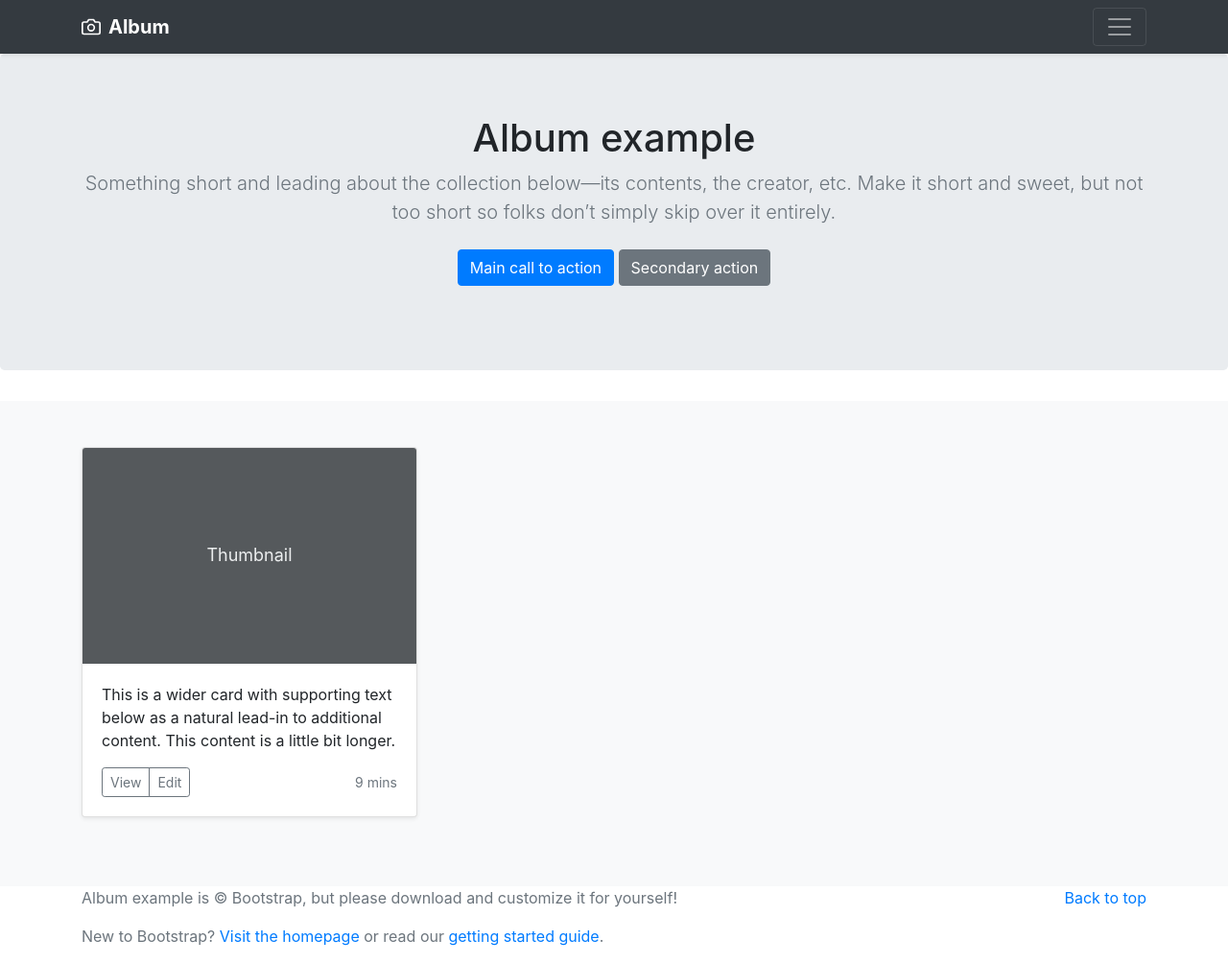
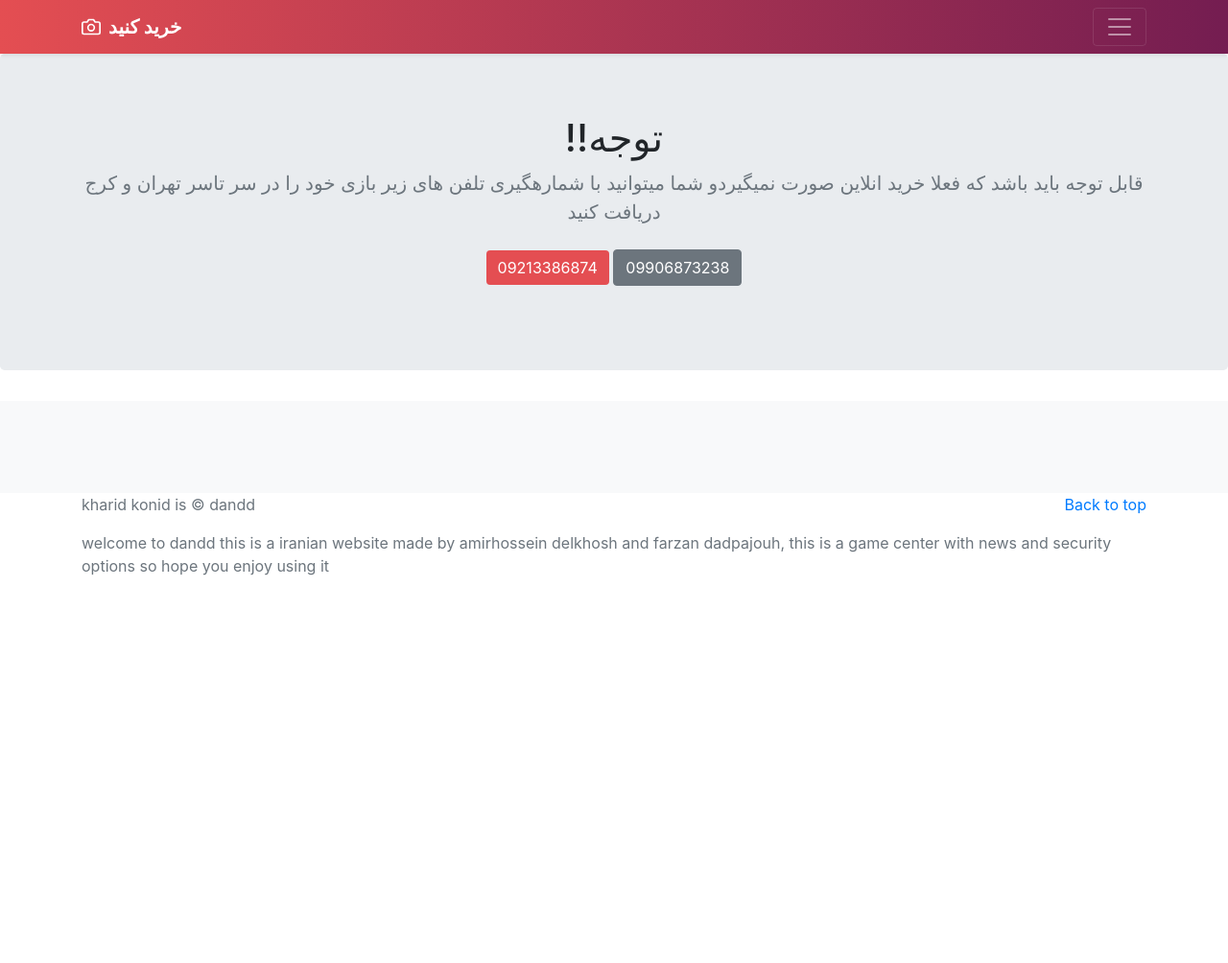
Before and after one commit to amirshd22/danddpro, a Django app: page /kharid/ in a window 1280 px wide. Shown: the whole page at 96% size. After the commit the page ends 600 px from the top, so only its background shows below. Run offline with Django 3.2, Linux system fonts and the light colour scheme; data that the repository does not hold is empty; some libraries are stand-ins or nearby versions.

Commit message:
done with the jobs and static files and ui of the home page

```diff
--- a/danddpy/urls.py
+++ b/danddpy/urls.py
@@ -15,10 +15,12 @@ Including another URLconf
 """
 from django.contrib import admin
 from django.urls import path
+import kharid_konid.views
 from . import views
 urlpatterns = [
     path('admin/', admin.site.urls),
     path('', views.home , name='home'),
-    path('kharid/', views.kharid , name = 'kharid'),
-    path('darbare/', views.dar, name='darbare')
+    path('kharid/', kharid_konid.views.kharid , name = 'kharid'),
+    path('darbare/', views.dar, name='darbare'),
+    path('akhbar/', views.akhbar, name="akhbar")
 ]
--- a/danddpy/views.py
+++ b/danddpy/views.py
@@ -11,3 +11,7 @@ def kharid(request):
 
 def dar(request):
     return render(request, 'htcss/darbare.html')
+
+
+def akhbar(request):
+    return render(request, 'htcss/akhbar.html')
--- a/kharid_konid/models.py
+++ b/kharid_konid/models.py
@@ -1,8 +1,7 @@
 from django.db import models
 
-# Create your models here.
+
 class Kharid(models.Model):
     img = models.ImageField(upload_to="images/")
-    text = models.CharField(max_length =255)
     price = models.CharField(max_length=55)
-    date =  models.DateField()
+    text = models.CharField(max_length=255)
--- a/templates/htcss/kharid.html
+++ b/kharid_konid/templates/DD/kharid.html
@@ -7,11 +7,10 @@
     <meta name="description" content="">
     <meta name="author" content="Mark Otto, Jacob Thornton, and Bootstrap contributors">
     <meta name="generator" content="Jekyll v3.8.5">
-    <title>Album example · Bootstrap</title>
+    <title>خرید کنید دی اند دی</title>
 
     <link rel="stylesheet" href="https://stackpath.bootstrapcdn.com/bootstrap/4.3.1/css/bootstrap.min.css" integrity="sha384-ggOyR0iXCbMQv3Xipma34MD+dH/1fQ784/j6cY/iJTQUOhcWr7x9JvoRxT2MZw1T" crossorigin="anonymous">
     <!-- Bootstrap core CSS -->
-<link href="/docs/4.3/dist/css/bootstrap.min.css" rel="stylesheet" integrity="sha384-ggOyR0iXCbMQv3Xipma34MD+dH/1fQ784/j6cY/iJTQUOhcWr7x9JvoRxT2MZw1T" crossorigin="anonymous">
 
 
     <style>
@@ -31,33 +30,40 @@
       }
     </style>
     <!-- Custom styles for this template -->
-    <link href="album.css" rel="stylesheet">
   </head>
   <body>
     <header>
-  <div class="collapse bg-dark" id="navbarHeader">
+  <div style=" background: #741d51; /* Old browsers */
+  background: -moz-linear-gradient(right, #741d51 0%, #e44e52 100%); /* FF3.6-15 */
+  background: -webkit-linear-gradient(right, #741d51 0%,#e44e52 100%); /* Chrome10-25,Safari5.1-6 */
+  background: linear-gradient(to left, #741d51 0%,#e44e52 100%); /* W3C, IE10+, FF16+, Chrome26+, Opera12+, Safari7+ */
+  filter: progid:DXImageTransform.Microsoft.gradient( startColorstr='#741d51', endColorstr='#e44e52',GradientType=1 ); /* IE6-9 */" class="collapse bg-dark" id="navbarHeader">
     <div class="container">
       <div class="row">
-        <div class="col-sm-8 col-md-7 py-4">
+        <div class="col-sm-9 col-md-7 py-1">
           <h4 class="text-white">خرید کنید</h4>
-          <p class="text-muted">Add some information about the album below, the author, or any other background context. Make it a few sentences long so folks can pick up some informative tidbits. Then, link them off to some social networking sites or contact information.</p>
+          <p class="text-white">خرید کنید و از خریدتون لذت ببرید در این صحفه انواع بازی های پلی استیشن فور و کنسول های دیگر وجود دارد با ما باشید در دی اند دی </p>
         </div>
         <div class="col-sm-4 offset-md-1 py-4">
-          <h4 class="text-white">Contact</h4>
+          <h4 class="text-white ">Menu</h4>
           <ul class="list-unstyled">
-            <li><a href="{% url 'home' %}" class="text-white">خانه</a></li>
-            <li><a href="#" class="text-white">Like on Facebook</a></li>
-            <li><a href="#" class="text-white">Email me</a></li>
+            <li><a href="{% url 'home' %}" class="text-white  ">خانه</a></li>
+            <li><a href="{% url 'kharid' %}" class="text-white ">خرید کنید</a></li>
+            <li><a href="{% url 'akhbar' %}" class="text-white ">اخبار روزانه</a></li>
           </ul>
         </div>
       </div>
     </div>
   </div>
-  <div class="navbar navbar-dark bg-dark shadow-sm">
+  <div style=" background: #741d51; /* Old browsers */
+  background: -moz-linear-gradient(right, #741d51 0%, #e44e52 100%); /* FF3.6-15 */
+  background: -webkit-linear-gradient(right, #741d51 0%,#e44e52 100%); /* Chrome10-25,Safari5.1-6 */
+  background: linear-gradient(to left, #741d51 0%,#e44e52 100%); /* W3C, IE10+, FF16+, Chrome26+, Opera12+, Safari7+ */
+  filter: progid:DXImageTransform.Microsoft.gradient( startColorstr='#741d51', endColorstr='#e44e52',GradientType=1 ); /* IE6-9 */" class="navbar navbar-dark bg-dark shadow-sm">
     <div class="container d-flex justify-content-between">
       <a href="#" class="navbar-brand d-flex align-items-center">
         <svg xmlns="http://www.w3.org/2000/svg" width="20" height="20" fill="none" stroke="currentColor" stroke-linecap="round" stroke-linejoin="round" stroke-width="2" aria-hidden="true" class="mr-2" viewBox="0 0 24 24" focusable="false"><path d="M23 19a2 2 0 0 1-2 2H3a2 2 0 0 1-2-2V8a2 2 0 0 1 2-2h4l2-3h6l2 3h4a2 2 0 0 1 2 2z"/><circle cx="12" cy="13" r="4"/></svg>
-        <strong>Album</strong>
+        <strong>خرید کنید</strong>
       </a>
       <button class="navbar-toggler" type="button" data-toggle="collapse" data-target="#navbarHeader" aria-controls="navbarHeader" aria-expanded="false" aria-label="Toggle navigation">
         <span class="navbar-toggler-icon"></span>
@@ -70,11 +76,11 @@
 
   <section class="jumbotron text-center">
     <div class="container">
-      <h1 class="jumbotron-heading">Album example</h1>
-      <p class="lead text-muted">Something short and leading about the collection below—its contents, the creator, etc. Make it short and sweet, but not too short so folks don’t simply skip over it entirely.</p>
+      <h1 class="jumbotron-heading">!!توجه</h1>
+      <p class="lead text-muted">قابل توجه باید باشد که فعلا خرید انلاین صورت نمیگیردو شما میتوانید با شمارهگیری تلفن های زیر بازی خود را در سر تاسر تهران و کرج دریافت کنید</p>
       <p>
-        <a href="#" class="btn btn-primary my-2">Main call to action</a>
-        <a href="#" class="btn btn-secondary my-2">Secondary action</a>
+        <a href="#" style="background-color: #e44e52; border: #e44e52" class="btn btn-primary my-2">09213386874</a>
+        <a href="#" class="btn btn-secondary my-2">09906873238</a>
       </p>
     </div>
   </section>
@@ -83,21 +89,24 @@
     <div class="container">
 
       <div class="row">
+          {% for job in game.all %}
         <div class="col-md-4">
           <div class="card mb-4 shadow-sm">
-            <svg class="bd-placeholder-img card-img-top" width="100%" height="225" xmlns="http://www.w3.org/2000/svg" preserveAspectRatio="xMidYMid slice" focusable="false" role="img" aria-label="Placeholder: Thumbnail"><title>Placeholder</title><rect width="100%" height="100%" fill="#55595c"/><text x="50%" y="50%" fill="#eceeef" dy=".3em">Thumbnail</text></svg>
+            <img src="{{ job.img.url }}" class="card-img-top" id="images" alt="">
             <div class="card-body">
-              <p class="card-text">This is a wider card with supporting text below as a natural lead-in to additional content. This content is a little bit longer.</p>
+              <p class="card-text">{{ job.text }}</p>
+              <h6>{{ job.price }}</h6>
               <div class="d-flex justify-content-between align-items-center">
                 <div class="btn-group">
                   <button type="button" class="btn btn-sm btn-outline-secondary">View</button>
-                  <button type="button" class="btn btn-sm btn-outline-secondary">Edit</button>
                 </div>
-                <small class="text-muted">9 mins</small>
               </div>
             </div>
           </div>
         </div>
+        {% endfor %}
+        </div>
+
 </main>
 
 <footer class="text-muted">
@@ -105,8 +114,8 @@
     <p class="float-right">
       <a href="#">Back to top</a>
     </p>
-    <p>Album example is &copy; Bootstrap, but please download and customize it for yourself!</p>
-    <p>New to Bootstrap? <a href="https://getbootstrap.com/">Visit the homepage</a> or read our <a href="/docs/4.3/getting-started/introduction/">getting started guide</a>.</p>
+    <p> kharid konid is &copy; dandd</p>
+    <p>welcome to dandd this is a iranian website made by amirhossein delkhosh and farzan dadpajouh, this is a game center with news and security options so hope you enjoy using it</p>
   </div>
 </footer>
 <script src="https://code.jquery.com/jquery-3.3.1.slim.min.js" integrity="sha384-q8i/X+965DzO0rT7abK41JStQIAqVgRVzpbzo5smXKp4YfRvH+8abtTE1Pi6jizo" crossorigin="anonymous"></script>
--- a/kharid_konid/views.py
+++ b/kharid_konid/views.py
@@ -1,6 +1,7 @@
 from django.shortcuts import render
-
+from .models import Kharid
 # Create your views here.
 
 def kharid(request):
-    return render(request, 'htcss/kharid.html')
+    deli = Kharid.objects
+    return render(request, 'DD/kharid.html', {'game': deli })
```
Also changed, not shown: templates/htcss/home.html (+22 -13 lines), kharid_konid/migrations/0001_initial.py (added), kharid_konid/migrations/0002_remove_kharid_date.py (added), media/images/leo.jpg (added), media/images/leo_1jrEzIT.jpg (added), media/images/leo_E2plhA4.jpg (added), media/images/leo_xH9dCtP.jpg (added), media/images/logo.jpg (added), media/images/tom-clancys-rainbow-six_-siege-hd-wallpapers-33829-8609797.jpg (added), templates/htcss/akhbar.html (added).
